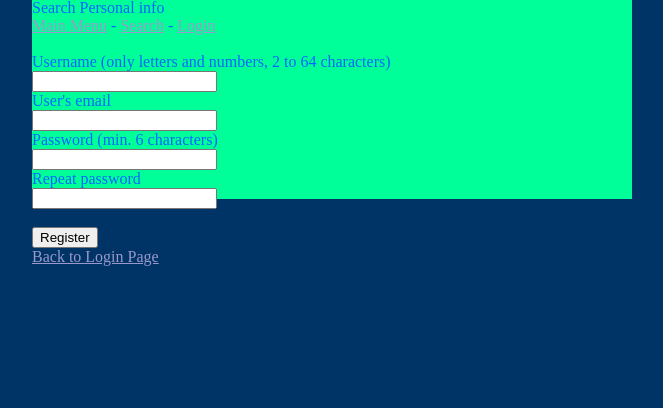
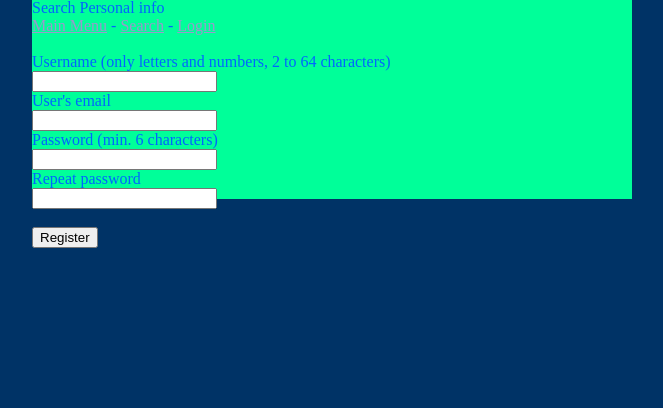
Before and after one commit to marcelo-dalmeida/CS-1632-DELIVERABLE-6, a PHP site: page /php/register.php in a window 1280 px wide. Shown: the part 102-510 px from the top of the page, without its empty margins (308-971 px from the left). Run offline with PHP 8.4, Linux system fonts and the light colour scheme.

Commit message:
Fix register logout

```diff
--- a/project/php/views/register.php
+++ b/project/php/views/register.php
@@ -28,7 +28,7 @@
 	if (array_key_exists('user_name', $_SESSION))
 	{
 		echo 'Hey, '.$_SESSION['user_name'].'. ';
-		echo '<a href="./php/login.php?logout">Logout</a>';
+		echo '<a href="login.php?logout">Logout</a>';
 		echo '<br><br>';
 	}
 ?>
@@ -70,9 +70,6 @@ if (isset($registration)) {
 
 </form>
 
-<!-- backlink -->
-<a href="index.php">Back to Login Page</a>
-
 
 </div>
 </div>
```
